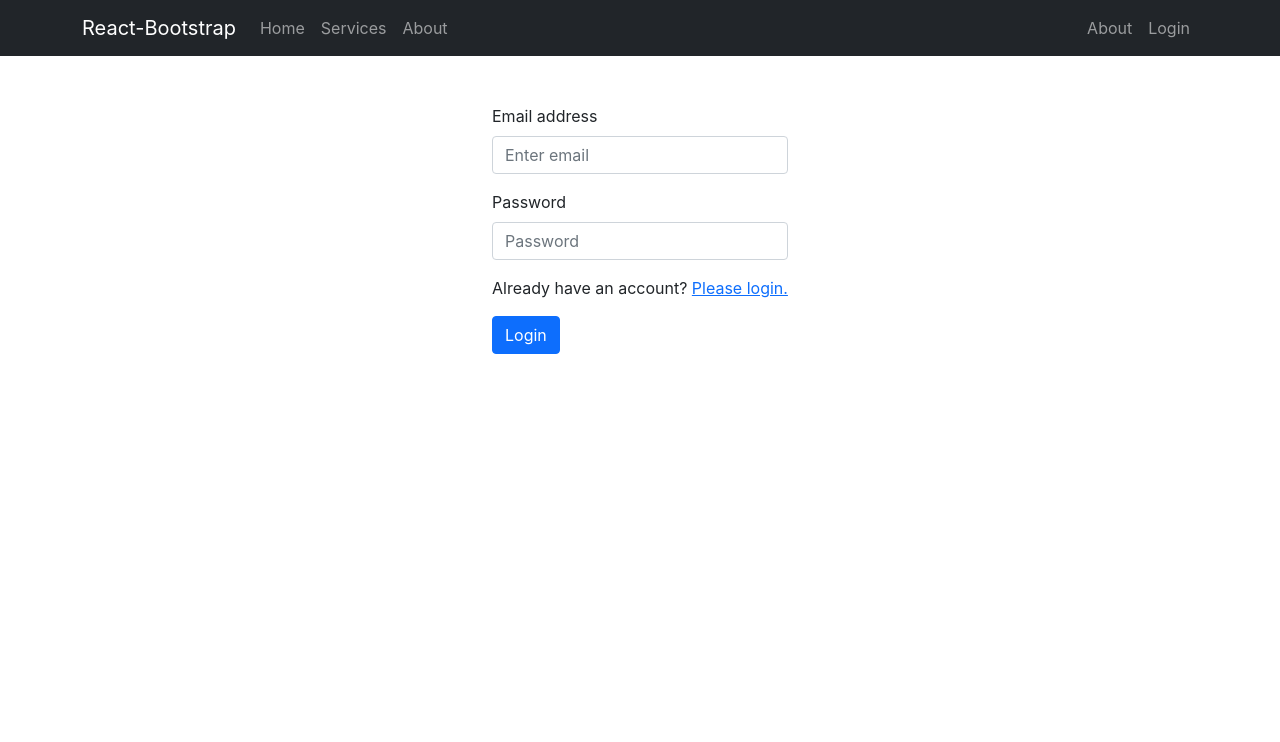
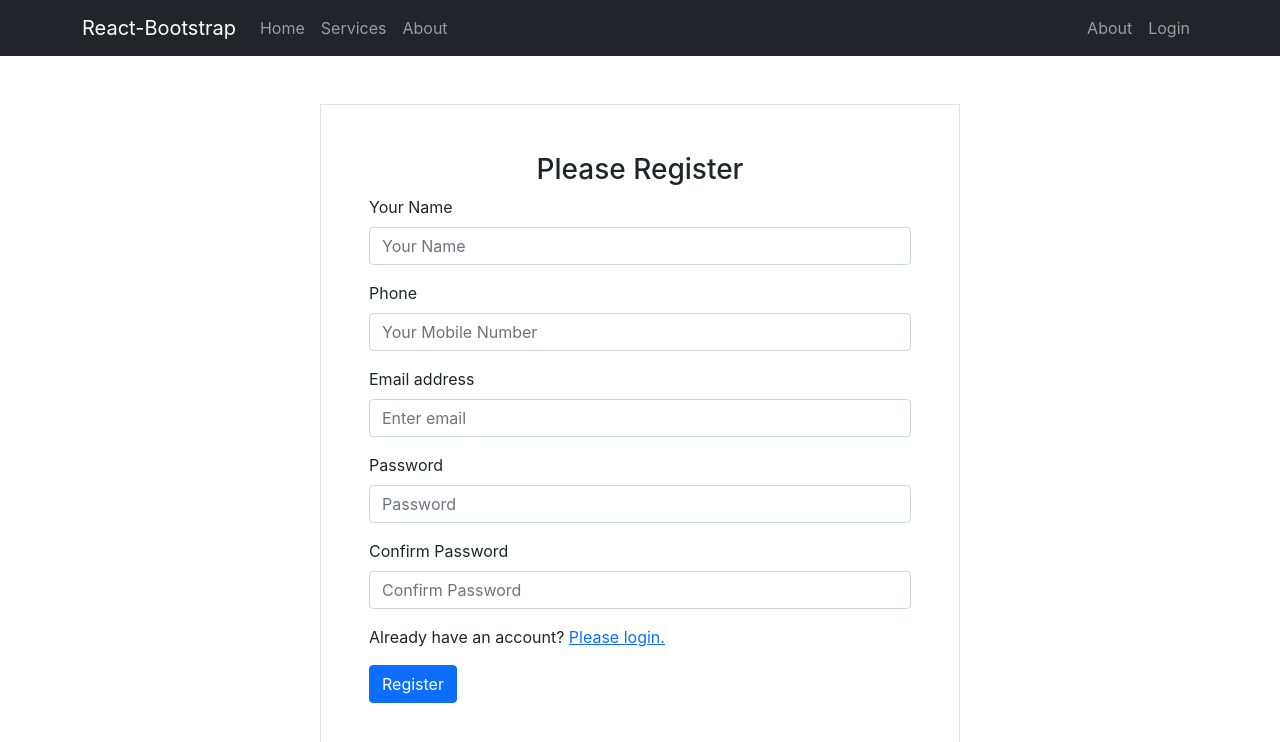
Before and after one commit to ab-siddiq/react-lawyer, a React (Create React App) app: page /register in a window 1280 px wide. Shown: the top 742 px of the page. Built offline with nearby package versions, Linux system fonts and the light colour scheme.

Commit message:
complete register

```diff
--- a/package.json
+++ b/package.json
@@ -10,6 +10,7 @@
     "react": "^18.0.0",
     "react-bootstrap": "^2.2.3",
     "react-dom": "^18.0.0",
+    "react-firebase-hooks": "^5.0.3",
     "react-router-dom": "^6.3.0",
     "react-scripts": "5.0.1",
     "web-vitals": "^2.1.4"
--- a/src/components/Pages/Login/Login.js
+++ b/src/components/Pages/Login/Login.js
@@ -1,14 +1,17 @@
-import React from 'react';
+import React, { useRef } from 'react';
 import { Button, Form } from 'react-bootstrap';
 import { Link } from 'react-router-dom';
 
 const Login = () => {
+    const emailRef = useRef('');
+    const passwordRef = useRef('');
     return (
-        <div className='container w-25 my-5'>
+        <div className='container w-50 mt-5 p-5 border'>
+            <h3 className='text-center'>Please Login</h3>
             <Form>
                 <Form.Group className="mb-3" controlId="formBasicEmail">
                     <Form.Label>Email address</Form.Label>
-                    <Form.Control type="email" placeholder="Enter email" />
+                    <Form.Control ref={emailRef} type="email" placeholder="Enter email" />
                     {/* <Form.Text className="text-muted">
                         We'll never share your email with anyone else.
                     </Form.Text> */}
@@ -16,7 +19,7 @@ const Login = () => {
 
                 <Form.Group className="mb-3" controlId="formBasicPassword">
                     <Form.Label>Password</Form.Label>
-                    <Form.Control type="password" placeholder="Password" />
+                    <Form.Control ref={passwordRef} type="password" placeholder="Password" />
                 </Form.Group>
                 <Form.Group className="mb-3" controlId="formBasicCheckbox">
                     <p>New to Law Academy? <Link to='/register'>Please register.</Link></p>
--- a/src/components/Pages/Register/Register.js
+++ b/src/components/Pages/Register/Register.js
@@ -1,14 +1,57 @@
-import React from 'react';
+import React, { useRef } from 'react';
 import { Button, Form } from 'react-bootstrap';
 import { Link } from 'react-router-dom';
+import { useCreateUserWithEmailAndPassword } from 'react-firebase-hooks/auth';
+import  auth  from '../../../firebase.init';
 
 const Register = () => {
+    const nameRef = useRef('');
+    const phoneRef = useRef('');
+    const emailRef = useRef('');
+    const passwordRef = useRef('');
+    const confirmPasswordRef = useRef('');
+    // const navigate = useNavigate();
+    const [
+        createUserWithEmailAndPassword,
+        user,
+        loading,
+        error,
+    ] = useCreateUserWithEmailAndPassword(auth);
+    console.log(user)
+
+    const handleSubmit = e => {
+        e.preventDefault();
+        const email = e.target.email.value;
+        const password = e.target.password.value;
+        createUserWithEmailAndPassword(email, password);
+
+    }
+    const handleRegister = () => {
+        // navigate('/login');
+    }
+
     return (
-        <div className='container w-25 my-5'>
-            <Form>
+        <div className='container w-50 mt-5 border p-5'>
+            <h3 className='mb-b text-center'>Please Register</h3>
+            <Form onSubmit={handleSubmit}>
+                <Form.Group className="mb-3" controlId="formBasicName">
+                    <Form.Label>Your Name</Form.Label>
+                    <Form.Control ref={nameRef} type="text" name='name' placeholder="Your Name" />
+                    {/* <Form.Text className="text-muted">
+                        We'll never share your email with anyone else.
+                    </Form.Text> */}
+                </Form.Group>
+                <Form.Group className="mb-3" controlId="formBasicPhone">
+                    <Form.Label>Phone</Form.Label>
+                    <Form.Control ref={phoneRef} type="text" name='phone' placeholder="Your Mobile Number" />
+                    {/* <Form.Text className="text-muted">
+                        We'll never share your email with anyone else.
+                    </Form.Text> */}
+                </Form.Group>
+
                 <Form.Group className="mb-3" controlId="formBasicEmail">
                     <Form.Label>Email address</Form.Label>
-                    <Form.Control type="email" placeholder="Enter email" />
+                    <Form.Control ref={emailRef} type="email" name='email' placeholder="Enter email" />
                     {/* <Form.Text className="text-muted">
                         We'll never share your email with anyone else.
                     </Form.Text> */}
@@ -16,14 +59,19 @@ const Register = () => {
 
                 <Form.Group className="mb-3" controlId="formBasicPassword">
                     <Form.Label>Password</Form.Label>
-                    <Form.Control type="password" placeholder="Password" />
+                    <Form.Control ref={passwordRef} type="password" name='password' placeholder="Password" />
                 </Form.Group>
-                <Form.Group className="mb-3" controlId="formBasicCheckbox">
+
+                <Form.Group className="mb-3" controlId="formBasicConfirmPassword">
+                    <Form.Label>Confirm Password</Form.Label>
+                    <Form.Control ref={confirmPasswordRef} type="password" name='confirmPassword' placeholder="Confirm Password" />
+                </Form.Group>
+                <Form.Group className="mb-3" controlId="">
                     <p>Already have an account? <Link to='/login'>Please login.</Link></p>
                 </Form.Group>
-                <Button
+                <Button onClick={handleRegister}
                     className='' variant="primary" type="submit">
-                    Login
+                    Register
                 </Button>
             </Form>
         </div>
```
Also changed, not shown: 1 other file (tests, documents, lock files or other folders).
